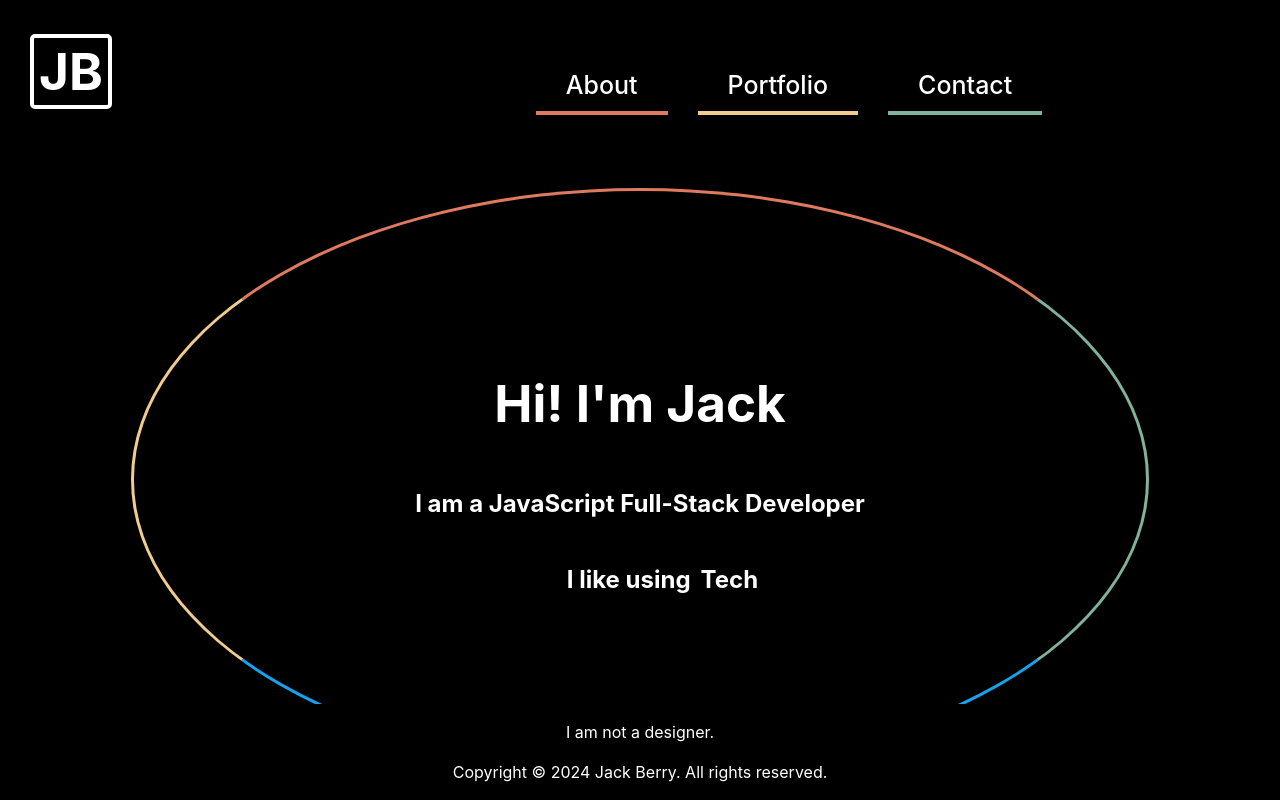
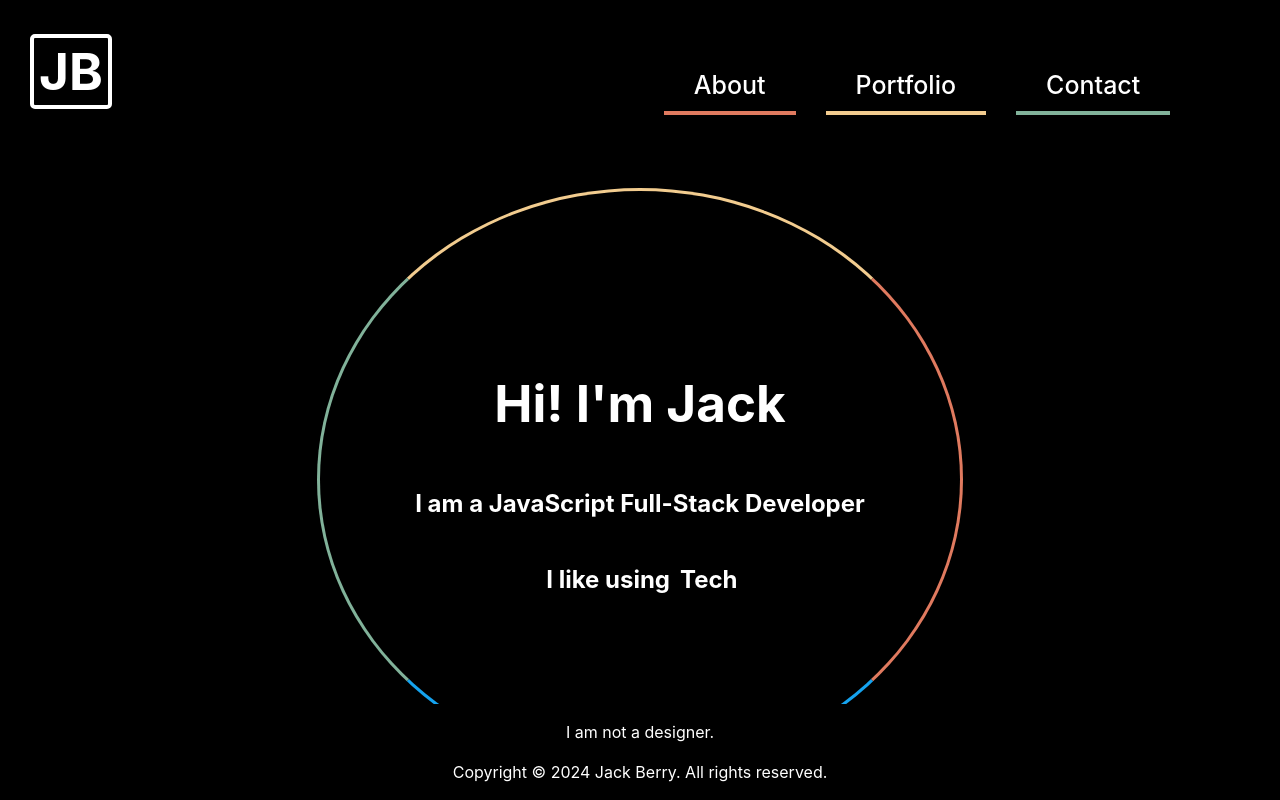
Before and after one commit to Jack-Berry/Portfolio, a React (Vite) app: page / in a window 1280 px wide. Shown: the top 800 px of the page. Built offline with nearby package versions, Linux system fonts and the light colour scheme.

Commit message:
breakpoints

```diff
--- a/src/css/About.scss
+++ b/src/css/About.scss
@@ -18,14 +18,17 @@
 
 .intro-container {
   margin-top: 60px;
-  padding-top: 150px;
-  padding-bottom: 150px;
+  padding-top: 80px;
+  padding-bottom: 80px;
+  padding-right: 20px;
+  padding-left: 20px;
   width: 80%;
+  max-width: 600px;
   border-bottom: 3px $col-d solid;
-  border-top: 3px $col-a solid;
-  border-right: 3px $col-c solid;
-  border-left: 3px $col-b solid;
-  border-radius: 50%;
+  border-top: 3px $col-b solid;
+  border-right: 3px $col-a solid;
+  border-left: 3px $col-c solid;
+  border-radius: 0%;
   display: flex;
   flex-direction: column;
   align-items: center;
@@ -74,3 +77,21 @@
     }
   }
 }
+@media (min-width: 600px) {
+  .intro-container {
+    border-radius: 50%;
+    padding-top: 100px;
+    padding-bottom: 100px;
+  }
+}
+
+@media (min-width: 680px) {
+  .intro-container {
+    border-radius: 50%;
+    padding-top: 150px;
+    padding-bottom: 150px;
+  }
+}
+
+@media (min-width: 860px) {
+}
--- a/src/css/App.scss
+++ b/src/css/App.scss
@@ -60,7 +60,7 @@ header {
     height: 40px;
     width: 60px;
     top: 35%;
-    right: 100px;
+    right: 75px;
     display: flex;
     justify-content: space-between;
     flex-direction: column;
@@ -137,7 +137,7 @@ footer {
     }
     .tab-container {
       position: static;
-      margin-right: 20%;
+      margin-right: 10%;
       display: flex;
       justify-content: center;
       width: 500px;
```
